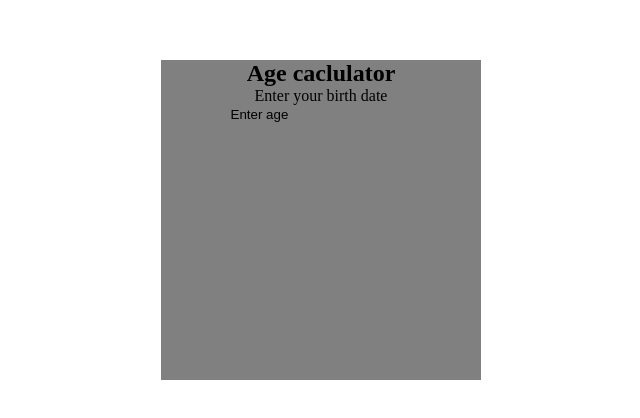
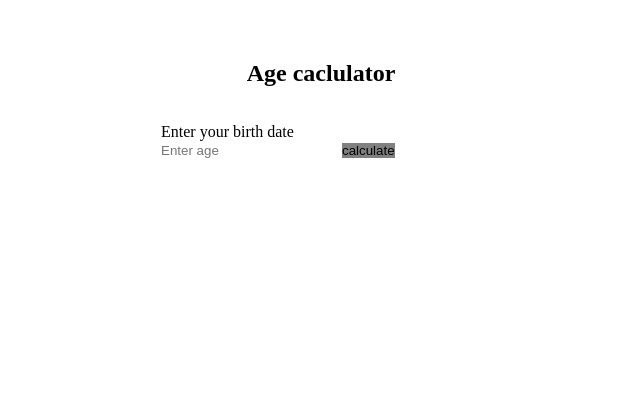
Before and after one commit to Ayush15601/Age_calculator, a plain HTML site: page indx.html in a window 1280 px wide. Shown: the part 180-598 px from the top of the page, without its empty margins (319-959 px from the left). Drawn offline with Linux system fonts and the light colour scheme.

Commit message:
added calculate button

```diff
--- a/indx.html
+++ b/indx.html
@@ -15,12 +15,13 @@
     <section>
 
         <div class="box">
-            <h1> Age caclulator </h1>
+            <h1 class="heading1"> Age caclulator </h1>
+            <br>
+            <br>
             <p> Enter your birth date </p>
-
-            <form action="Post">
-                <input type="text" name="value" value="Enter age"/>
-                <input type="button" class="btn">
+            <form action="post">
+                <input type="text" name="value" placeholder="Enter age"/>
+                <input type="button" class="btn" value="calculate">
             </form>
         </div>
 
--- a/style.css
+++ b/style.css
@@ -11,10 +11,6 @@ html, body{
     height: 100%;
 }
 
-input{
-    background-color: inherit;
-}
-
 section{
     width: 100%;
     height: 100%;
@@ -26,8 +22,15 @@ section{
 .box{
     height: 20rem;
     width: 20rem;
-    background-color: grey;
     display: flex;
     flex-direction: column;
+}
+
+.heading1{
     text-align: center;
 }
+
+.btn{
+    background-color: grey;
+    cursor: pointer;
+}
```
